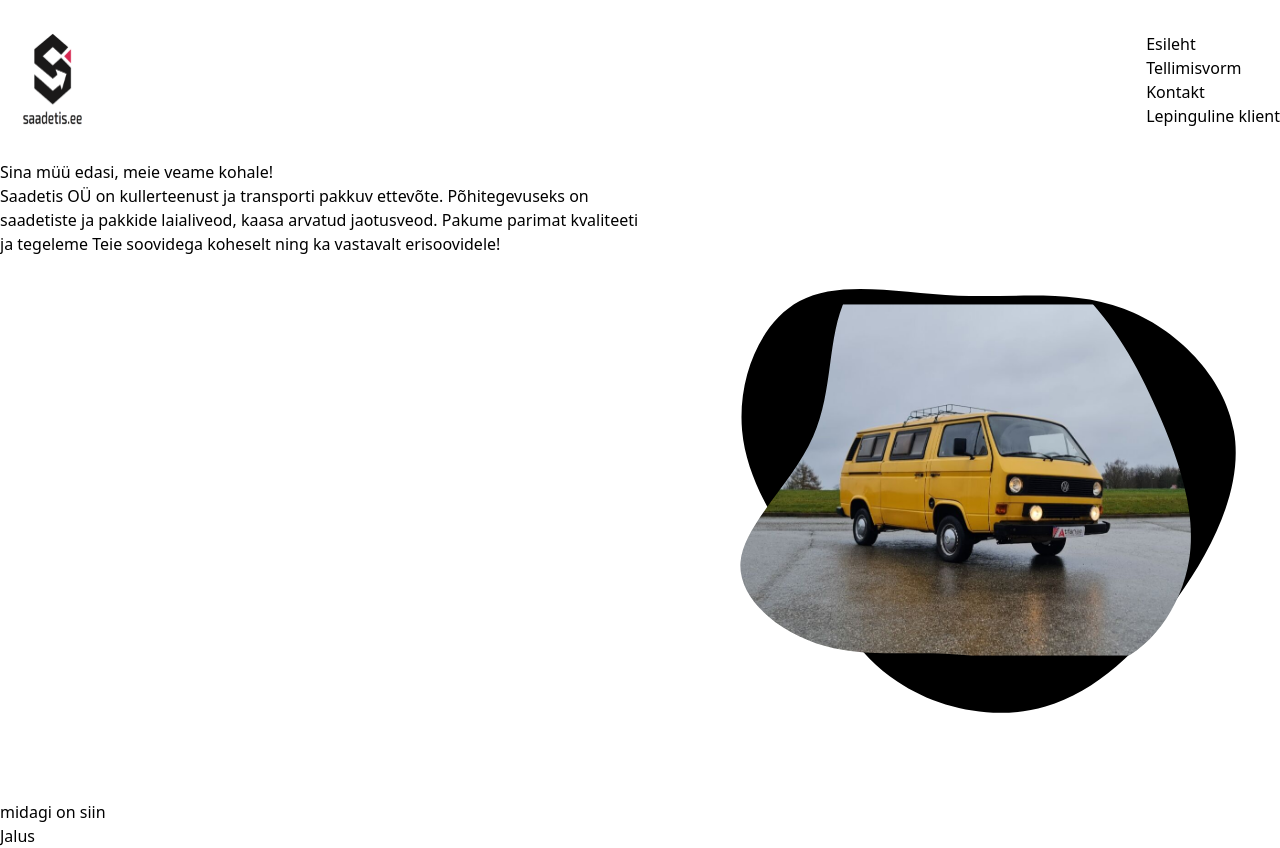
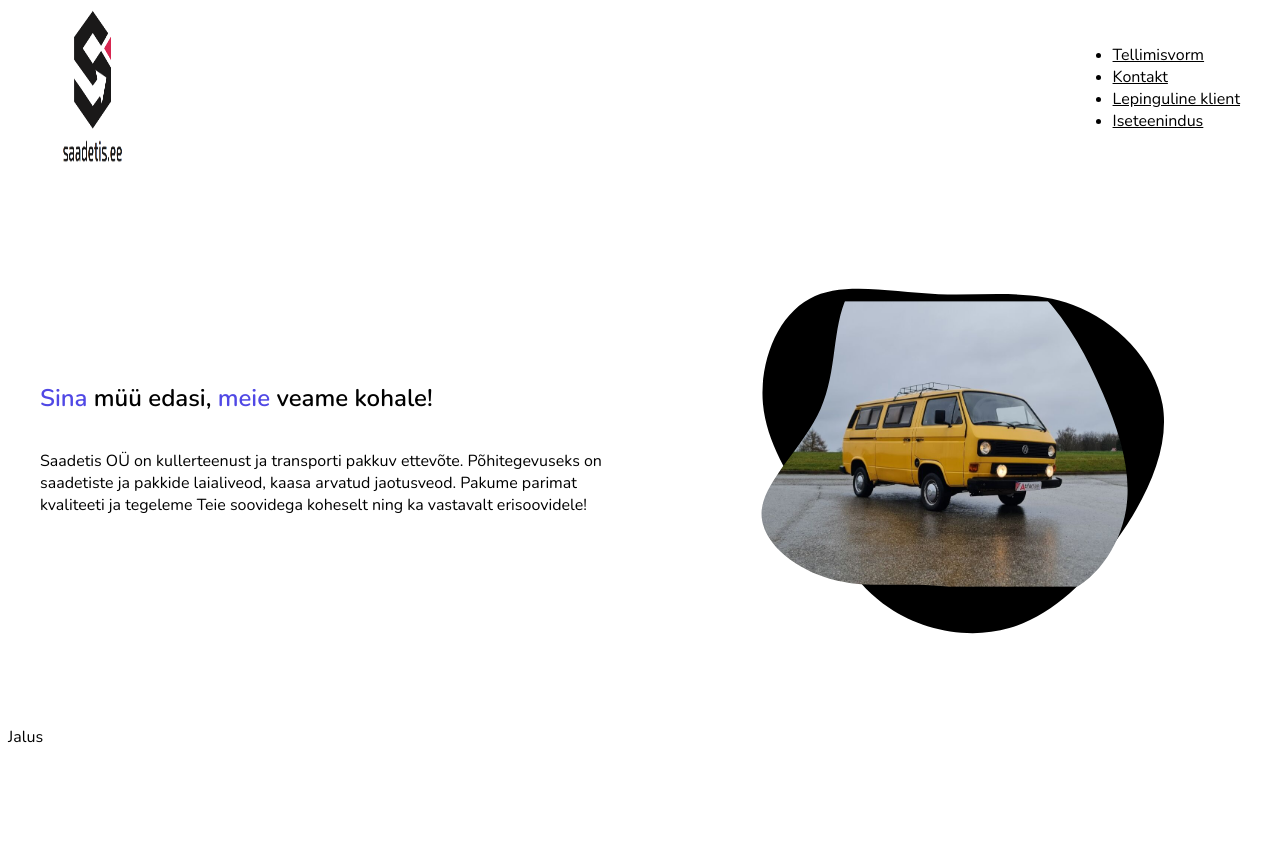
Before and after one commit to RiivoMatt/frontend-kuller, a plain HTML site: page index.html in a window 1280 px wide. After the commit the page ends 800 px from the top, so only its background shows below. Drawn offline with nearby package versions, Linux system fonts and the light colour scheme.

Commit message:
24.11.22

```diff
--- a/index.html
+++ b/index.html
@@ -5,21 +5,24 @@
     <meta http-equiv="X-UA-Compatible" content="IE=edge">
     <meta name="viewport" content="width=device-width, initial-scale=1.0">
     <title>OliverM_frontend_kuller</title>
-    <link rel="stylesheet" href="/styles/normalize.css">
+  <!-- <link rel="stylesheet" href="/styles/normalize.css">-->
+    <!--Write your comments here -->
     <link rel="stylesheet" href="/styles/style.css">
-    <script src="https://cdn.tailwindcss.com"></script>
+     <!--<script src="https://cdn.tailwindcss.com"></script>-->
 </head>
 <body>
-    <header class="header-main">
+
+
+    <header class="header-main container">
 
         <img src="/pictures/logo_saadetis.png"  class="logo-main"/>
 
         <nav>
             <ul>
-                <li><a href="" > Esileht</a></li>
-                <li><a href="" > Tellimisvorm</a></li>
+                <li><a href="vorm" > Tellimisvorm</a></li>
                 <li><a href="" > Kontakt</a></li>
                 <li><a href="" > Lepinguline klient</a></li>
+                <li><a href="" class="button" > Iseteenindus</a></li>
 
             </ul>
         </nav>
@@ -27,9 +30,10 @@
 
 
     </header>
+    <div class=" container">
         <section class="hero">
-       <div>
-        <h1>Sina müü edasi, meie veame kohale!</h1>
+        <div class="hero-text">
+            <h1><span class="col-primary">Sina</span> müü edasi, <span class="col-primary">meie</span> veame kohale!</h1>
             <p>
                 Saadetis OÜ on kullerteenust ja transporti pakkuv ettevõte.
                 Põhitegevuseks on saadetiste ja pakkide laialiveod, kaasa arvatud
@@ -49,10 +53,12 @@
                 </svg>
             </figure>
 
-          <h2>midagi on siin</h2>
+
 
 
         </section>
+
+    </div>
     <footer>Jalus</footer>
 
 
--- a/styles/style.css
+++ b/styles/style.css
@@ -1,21 +1,55 @@
 /*header, body, footer, nav {
     border: 1px solid red;
 }*/
+
+@import url('https://fonts.googleapis.com/css2?family=Nunito:wght@300;400;600;700&display=swap');
+
+:root{
+    --col-primary:hsl(243, 75%, 59%);
+    --col-secondary:hsl(217, 19%, 27%);
+
+
+}
+
+body{
+    font-family: 'Nunito', sans-serif;
+    color: var(--col-gray);
+}
 
 img {
     max-width: 100%;
 }
 
+a {
+    color: var(--col-gray);
+}
+
+.container {
+    max-width: 1200px;
+    margin-left: auto;
+    margin-right: auto;
+    /*border: 1px solid red;*/
+}
+
+
 .header-main {
     height: 20vh;
     min-height: 64px;
     max-height: 180px;
-   /* height: clamp(64px, 20vh, 180px);*/
+   /* height: clamp(64px, 20vh, 180px);
    padding: 4vh 0;
-   /*background-color: bisque;*/
+   background-color: bisque;*/
    display: flex;
    justify-content: space-between;
 }
+
+.header-main>nav{
+    /*background-color: aquamarine;*/
+    display: flex;
+    align-items: center;
+    gap: 1rem;
+}
+
 .logo-main {
     width: 100px;
     height: auto;
@@ -23,5 +57,20 @@ img {
 
 .hero {
     display: grid;
-    grid-template-columns: repeat(2, 1fr) ;
+    grid-template-columns: repeat(2, 1fr);
 }
+
+.hero-text{
+    display: flex;
+    flex-direction: column;
+    justify-content: center;
+}
+
+.hero-text h1 {
+    font-weight: 600;
+}
+
+
+.col-primary{
+    color:var(--col-primary);
+}
```
Lines whose indentation alone changed are shown as unchanged.
